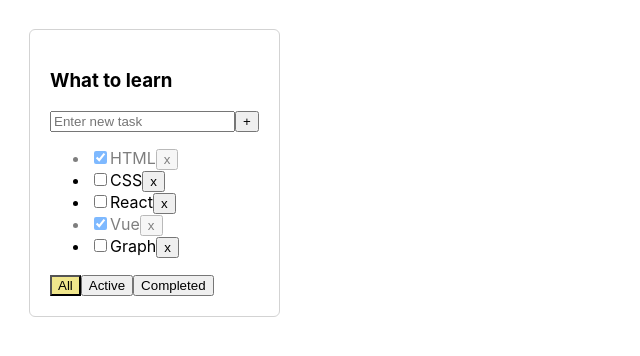
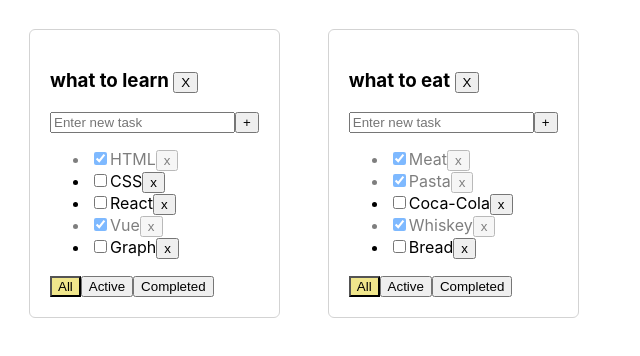
Before and after one commit to nimrab/todolist47, a React (Create React App) app: page / in a window 1280 px wide. Shown: the top 356 px of the page, without its empty margins (0-640 px from the left). Built offline with nearby package versions, Linux system fonts and the light colour scheme.

Commit message:
add multiply tasks

```diff
--- a/src/App.tsx
+++ b/src/App.tsx
@@ -2,6 +2,7 @@ import React, {useState} from 'react';
 import './App.css';
 import Todolist from "./Todolist";
 import {v1} from "uuid";
+
 
 
 export type TaskType = {
@@ -10,83 +11,133 @@ export type TaskType = {
     isDone: boolean
 }
 
+type TodolistType = {
+    id: string
+    title: string
+    filter: FilterValuesType
+}
+
+type TaskStateType = {
+    [key: string]: Array<TaskType>
+}
+
 export type FilterValuesType = "all" | "active" | "completed"
 
 
 function App() {
 
-    //Business Logic Level (BLL)
-    let [task, setTasks] = useState<Array<TaskType>>(
-        [
+    const todolistId_1 = v1()
+    const todolistId_2 = v1()
+
+    const [todoLists, setTodoLists] = useState<Array<TodolistType>>([
+            {id: todolistId_1, title: 'what to learn', filter: 'all'},
+            {id: todolistId_2, title: 'what to eat', filter: 'all'},
+        ]
+    )
+
+    const [task, setTasks] = useState<TaskStateType>({
+        [todolistId_1]: [
             {id: v1(), title: "HTML", isDone: true},
             {id: v1(), title: "CSS", isDone: false},
             {id: v1(), title: "React", isDone: false},
             {id: v1(), title: "Vue", isDone: true},
             {id: v1(), title: "Graph", isDone: false},
-        ]
-    )
+        ],
+        [todolistId_2]: [
+            {id: v1(), title: "Meat", isDone: true},
+            {id: v1(), title: "Pasta", isDone: true},
+            {id: v1(), title: "Coca-Cola", isDone: false},
+            {id: v1(), title: "Whiskey", isDone: true},
+            {id: v1(), title: "Bread", isDone: false},
+        ],
+
+    })
+
+    //Business Logic Level (BLL)
+    // let [task, setTasks] = useState<Array<TaskType>>(
+    //     [
+    //         {id: v1(), title: "HTML", isDone: true},
+    //         {id: v1(), title: "CSS", isDone: false},
+    //         {id: v1(), title: "React", isDone: false},
+    //         {id: v1(), title: "Vue", isDone: true},
+    //         {id: v1(), title: "Graph", isDone: false},
+    //     ]
+    // )
+
 
     const [filter, setFilter] = useState<FilterValuesType>("all")
 
-
-    const removeTask = (taskID: string) => {
-        //task = task.filter(el => el.id !== taskID)
-        //console.log(task)
-        setTasks(task.filter(el => el.id !== taskID))
-        console.log(task)
+    const removeTask = (taskID: string, todolist_Id: string) => {
+       const filter = task[todolist_Id].filter(el => el.id !== taskID)
+        task[todolist_Id] = filter
+        setTasks({...task})
     }
-
-    const addTask = (title: string) => {
+    const addTask = (title: string, todolist_Id: string) => {
         const newTask: TaskType = {
             id: v1(),
             title: title,
             isDone: false
         }
 
-        setTasks([newTask, ...task])
+        setTasks({...task,
+            [todolist_Id]: [newTask, ...task[todolist_Id]]
+        })
 
     }
-
-    const changeTaskStatus = (id: string, isDoneNewValue:boolean) => {
-        const updatedTasks = task.map(el => {
+    const changeTaskStatus = (id: string, isDoneNewValue: boolean, todolist_Id: string) => {
+        const updatedTasks = task[todolist_Id].map(el => {
             if (el.id === id) {
                 return {...el, isDone: isDoneNewValue}
             }
             return el
         })
-        setTasks(updatedTasks)
+        setTasks({...task, [todolist_Id]:[...updatedTasks] })
+    }
+    const changeFilter = (filter: FilterValuesType, todolist_Id: string) => {
+
+        setTodoLists(todoLists.map(el => el.id === todolist_Id ? {...el, filter} : el ))
+
+    }
+    const removeTodolist = (todolist_Id: string) => {
+        setTodoLists(todoLists.filter(el => el.id !== todolist_Id))
+        delete task[todolist_Id]
     }
 
+    const todolistsComponents = todoLists.map(el => {
 
-    const changeFilter = (filter: FilterValuesType) => {
 
-        setFilter(filter)
+        let tasksForRender = task[el.id]
 
-    }
+        if (el.filter === "active") {
+            tasksForRender = task[el.id].filter(el => !el.isDone)
+        }
+        if (el.filter === "completed") {
+            tasksForRender = task[el.id].filter(el => el.isDone)
+        }
 
-    let tasksForRender = task
+        return (
+            <Todolist
+                key={el.id}
+                id={el.id}
+                filter={el.filter}
+                title={el.title}
+                tasks={tasksForRender}
+                removeTask={removeTask}
+                changeFilter={changeFilter}
+                addTask={addTask}
+                changeTaskStatus={changeTaskStatus}
+                removeTodolist={removeTodolist}
+            />
+        )
+    })
 
-    if (filter === "active") {
-        tasksForRender = task.filter(el => !el.isDone)
-    }
 
-    if (filter === "completed") {
-        tasksForRender = task.filter(el => el.isDone)
-    }
 
 
     return (
         <div className="App">
 
-            <Todolist
-                filter={filter}
-                title={"What to learn"}
-                tasks={tasksForRender}
-                removeTask={removeTask}
-                changeFilter={changeFilter}
-                addTask={addTask}
-                changeTaskStatus={changeTaskStatus}
-            />
+            {todolistsComponents}
 
         </div>
     );
--- a/src/Todolist.tsx
+++ b/src/Todolist.tsx
@@ -2,14 +2,16 @@ import React, {ChangeEvent, useState} from "react";
 import {TaskType, FilterValuesType} from "./App";
 import {KeyboardEvent} from "react";
 
-type TodolistPropsType = {
+export type TodolistPropsType = {
+    id: string
     title: string
     tasks: Array<TaskType>
-    removeTask: (taskID: string) => void
-    addTask: (title: string) => void
-    changeFilter: (filter: FilterValuesType) => void
+    removeTask: (taskID: string, todolist_Id: string) => void
+    addTask: (title: string, todolist_Id: string) => void
+    changeFilter: (filter: FilterValuesType, todolist_Id: string) => void
     filter: string
-    changeTaskStatus: (id: string, isDoneNewValue: boolean) => void
+    changeTaskStatus: (id: string, isDoneNewValue: boolean, todolist_Id: string) => void
+    removeTodolist: (todolist_Id: string) => void
 
 }
 
@@ -27,40 +29,43 @@ const Todolist: React.FC<TodolistPropsType> = (props) => {
                 <input
                     type="checkbox"
                     checked={el.isDone}
-                    onChange={(event:ChangeEvent<HTMLInputElement>) => props.changeTaskStatus(el.id, event.currentTarget.checked)}
+                    onChange={(event: ChangeEvent<HTMLInputElement>) => props.changeTaskStatus(el.id, event.currentTarget.checked, props.id)}
                 />
                 <span>{el.title}</span>
-                <button onClick={() => props.removeTask(el.id)}>x</button>
+                <button onClick={() => props.removeTask(el.id, props.id)}>x</button>
             </li>)
     });
 
 
-    const setFilterAll = () => props.changeFilter("all")
-    const setFilterActive = () => props.changeFilter("active")
-    const setFilterCompleted = () => props.changeFilter("completed")
+    const setFilterAll = () => props.changeFilter("all", props.id)
+    const setFilterActive = () => props.changeFilter("active", props.id)
+    const setFilterCompleted = () => props.changeFilter("completed", props.id)
     const setActive = (value: string) => {
         return props.filter === value ? "active-filter" : ""
     }
     const changeTitleByButton = (event: ChangeEvent<HTMLInputElement>) => {
         setError(false)
         setTitle(event.currentTarget.value)
-
-
-
     }
+    const removeTodolist = () => props.removeTodolist(props.id)
 
 
     const addTaskFn = () => {
 
         const trimTitle = title.trim()
-        if(trimTitle) {
-            props.addTask(trimTitle) //не даем пустую строку
+        if (trimTitle) {
+            props.addTask(trimTitle, props.id) //не даем пустую строку
             setTitle("") //обнуляем поле ввода после энтера
         } else {
             setError(true)
         }
         setTitle("")
     }
+
+
+    const errorMessage = error
+        ? <div style={{color: "red"}}>Title is required!</div>
+        : null
 
 
     const changeTitleByEnter = (event: KeyboardEvent<HTMLInputElement>) => {
@@ -74,7 +79,7 @@ const Todolist: React.FC<TodolistPropsType> = (props) => {
     return (
         <div className="todolist">
             <div>
-                <h3>{props.title}</h3>
+                <h3>{props.title} <button onClick={removeTodolist}>X</button></h3>
                 <div>
                     <input
                         value={title} //будет раб и без присв в перем(полезно, когда обнов стр, а данные сохран)
@@ -83,8 +88,8 @@ const Todolist: React.FC<TodolistPropsType> = (props) => {
                         onKeyPress={changeTitleByEnter}
                         className={error ? "error" : ""}
                     />
-
                     <button onClick={addTaskFn}>+</button>
+                    {errorMessage}
 
                 </div>
                 <ul>
```
